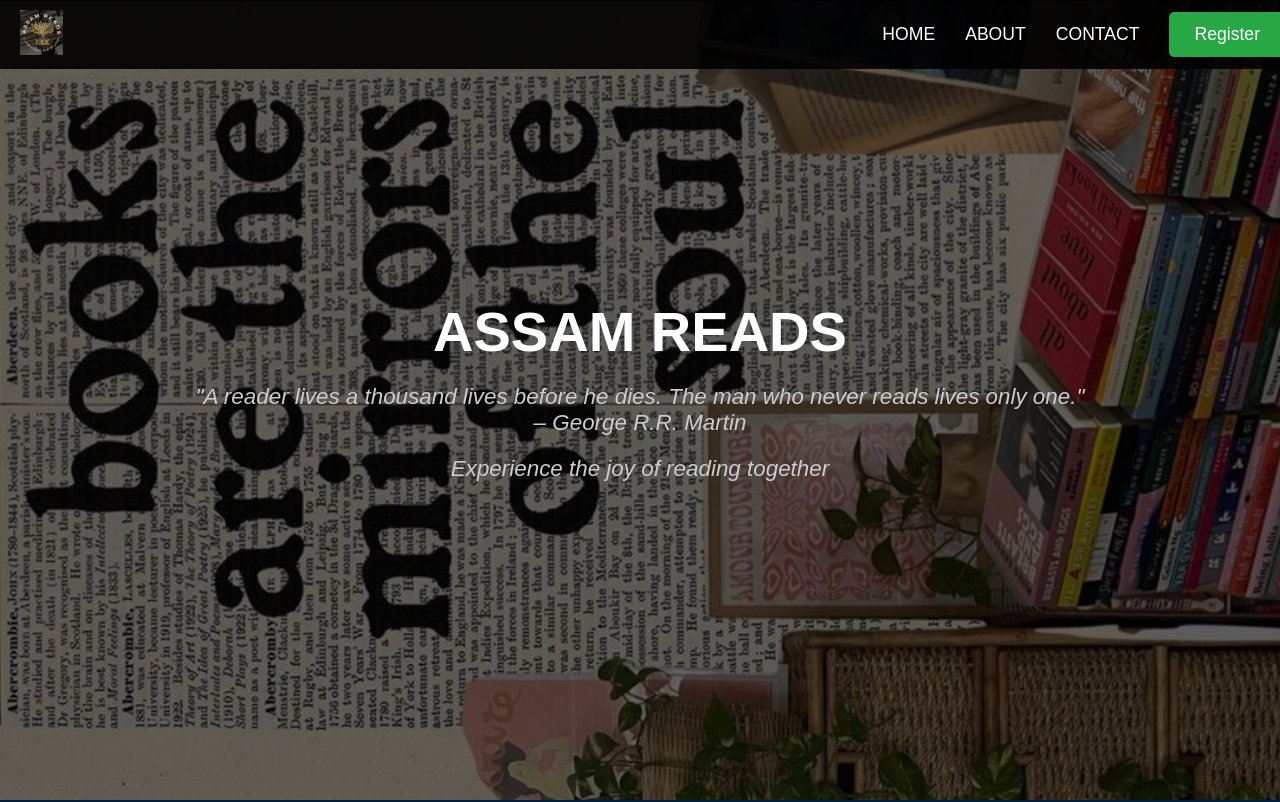
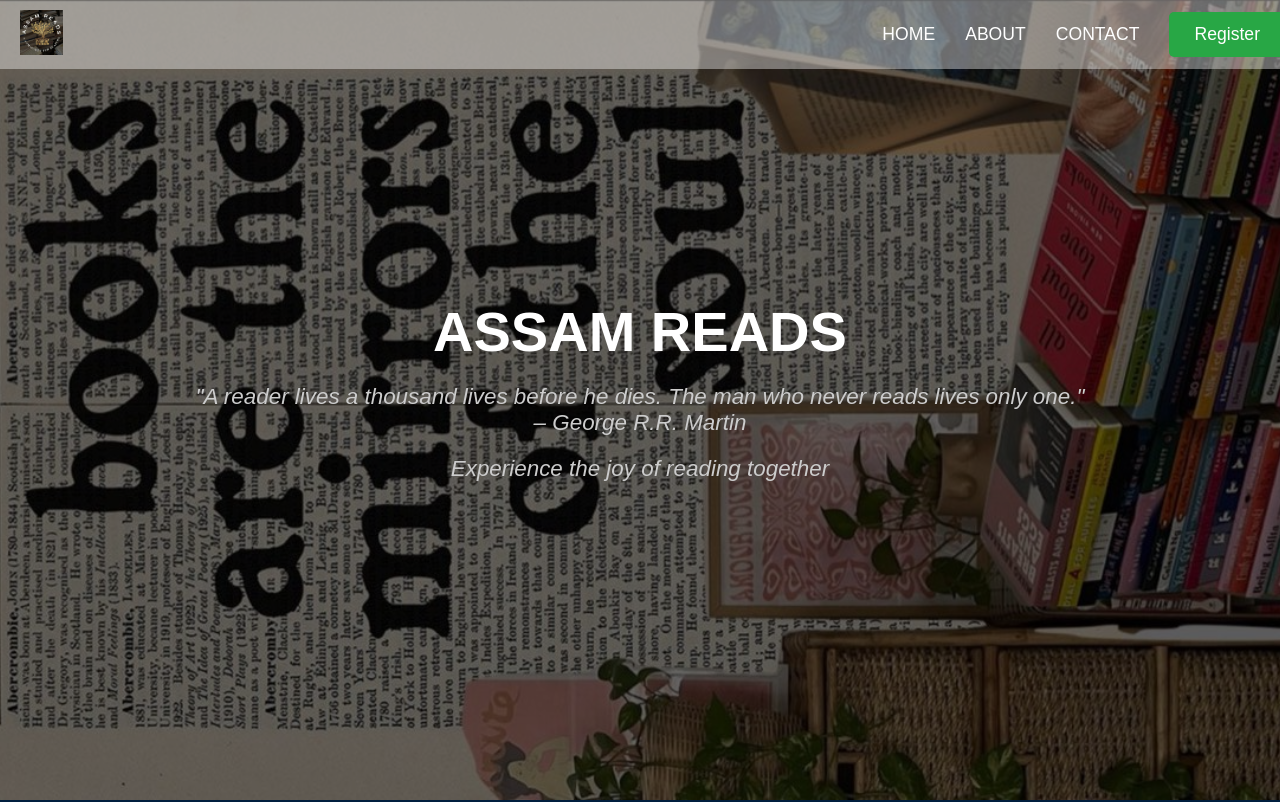
Before and after one commit to nabakrishna/Assamread, a plain HTML site: page docs/index.html in a window 1280 px wide. Shown: the top 802 px of the page. Drawn offline with Linux system fonts and the light colour scheme; files whose address does not match are found by name.

Commit message:
Update index.html

```diff
--- a/docs/index.html
+++ b/docs/index.html
@@ -78,7 +78,7 @@
             position: fixed;
             top: 0;
             width: 100%;
-            background: rgba(0, 0, 0, 0.9);
+            background: rgba(255, 255, 255, 0.4);
             padding: 10px 20px;
             display: flex;
             justify-content: space-between;
```
